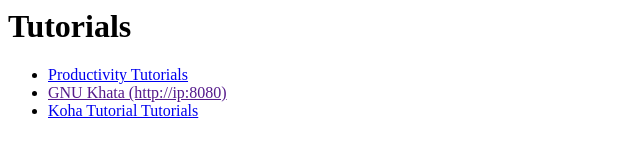
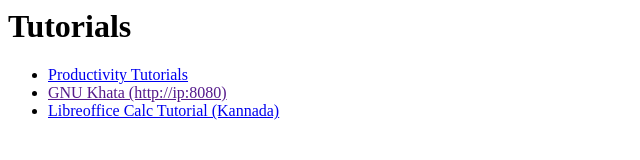
Before and after one commit to sampige/nginx, a plain HTML site: page index.html in a window 1280 px wide. Shown: the whole page, without its empty margins (0-640 px from the left). Drawn offline with Linux system fonts and the light colour scheme.

Commit message:
include libreoffice-cacl tutorials

```diff
--- a/index.html
+++ b/index.html
@@ -4,7 +4,7 @@
     <ul>
       <li><a href="/productivity">Productivity Tutorials</a></li>
       <li><a href="">GNU Khata (http://ip:8080)</a></li>
-      <li><a href="/koha-tutorial">Koha Tutorial Tutorials</a></li>
+      <li><a href="/libreoffice-calc">Libreoffice Calc Tutorial (Kannada)</a></li>
     </ul>
   </body>
 </html>
```
Also changed, not shown: 1 other file.
